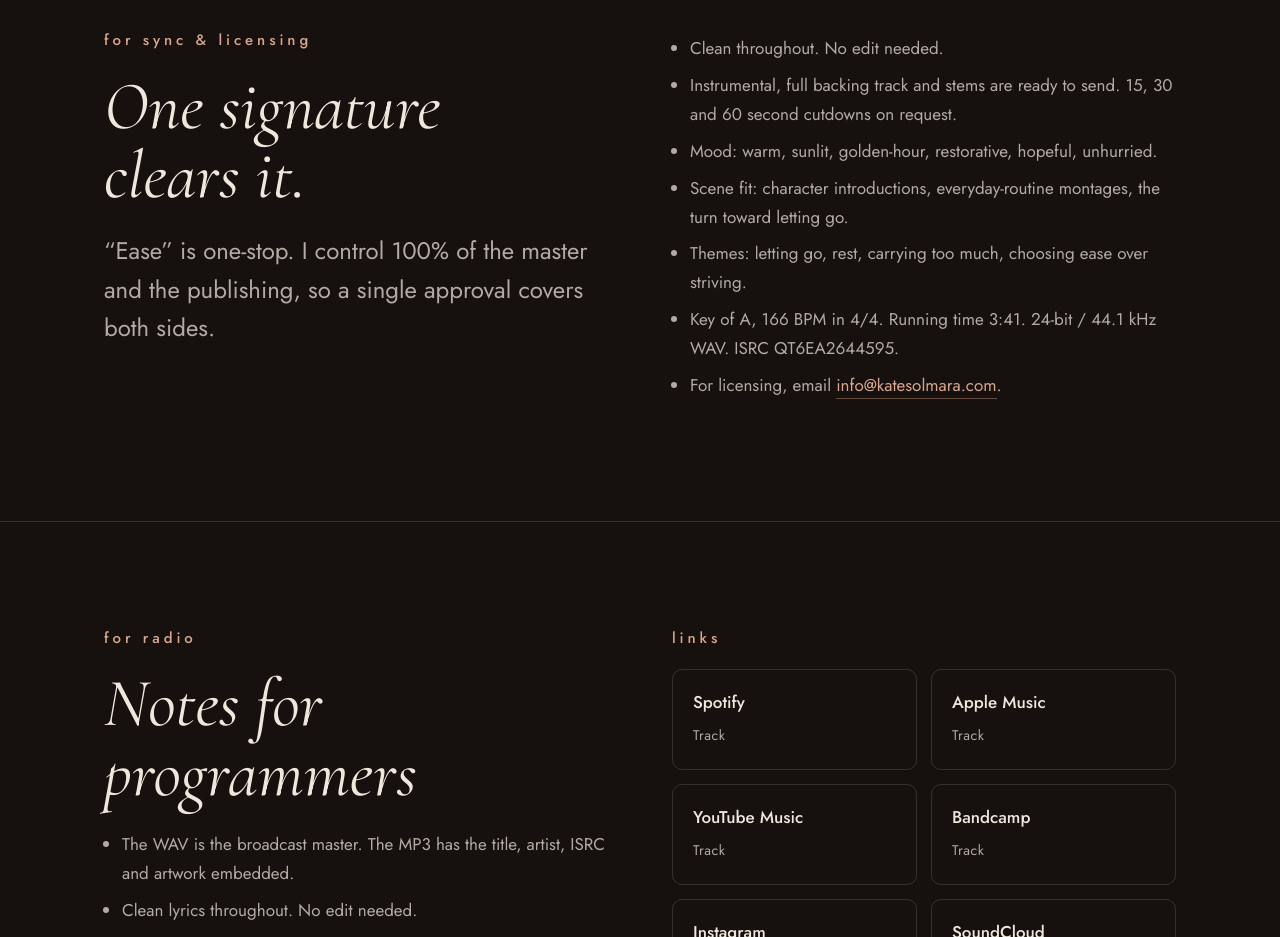
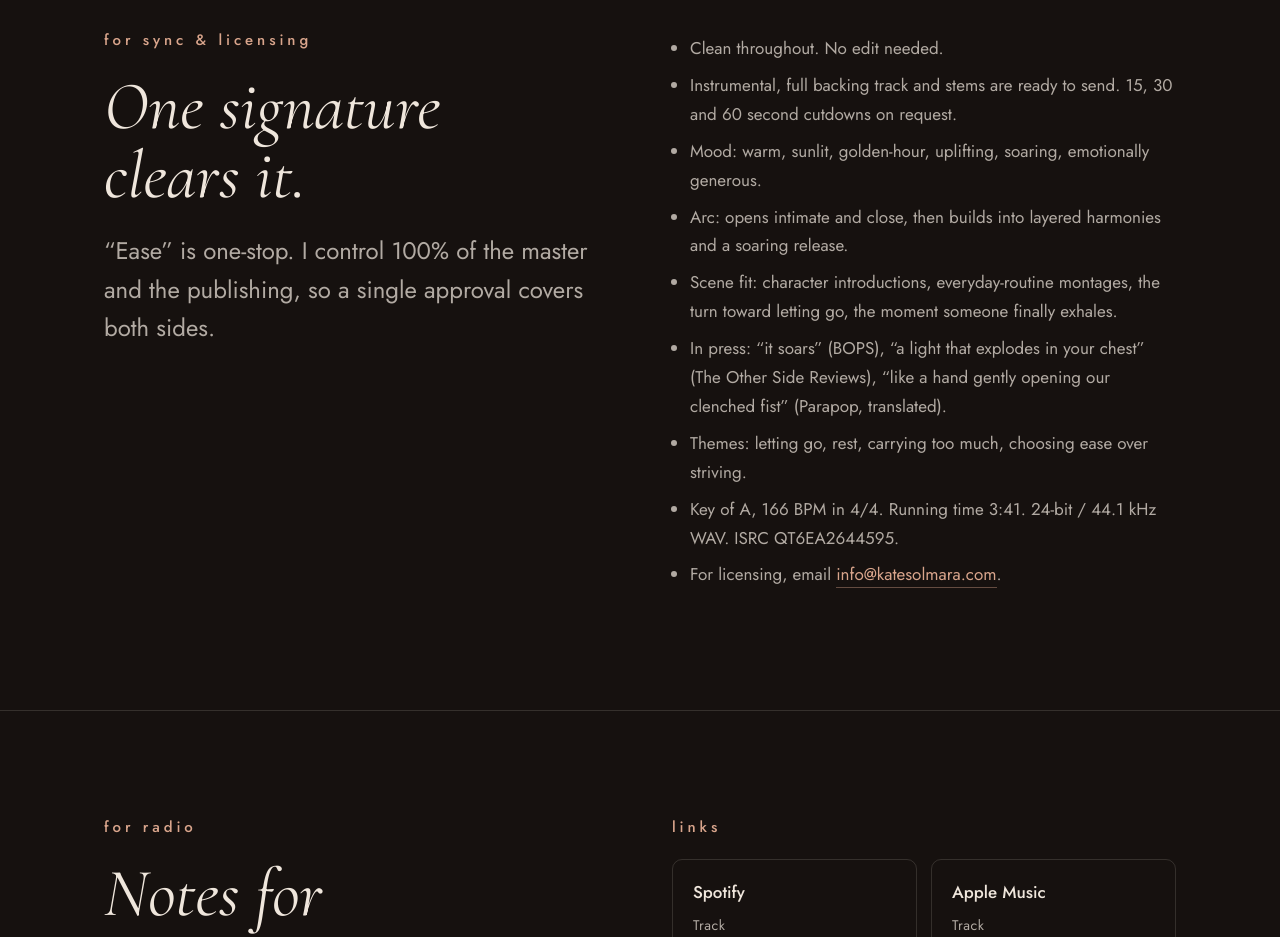
Before and after one commit to katekness/katesolmara.com, a plain HTML site: page press-88d32d/index.html in a window 1280 px wide. Shown: the part 4520-5457 px from the top of the page. Drawn offline with Linux system fonts and the light colour scheme; a script that the page names is missing.

Commit message:
Sync: add the build, press-drawn mood words and scene fit
Co-Authored-By: Claude Opus 5.5 <noreply@anthropic.com>
Claude-Session: https://claude.ai/code/session_015FhWw6Rx53vxoBGzbYeoxd

```diff
--- a/press-88d32d/index.html
+++ b/press-88d32d/index.html
@@ -142,8 +142,10 @@
       <ul class="notes" style="margin-top:6px;padding-left:18px">
         <li>Clean throughout. No edit needed.</li>
         <li>Instrumental, full backing track and stems are ready to send. 15, 30 and 60 second cutdowns on request.</li>
-        <li>Mood: warm, sunlit, golden-hour, restorative, hopeful, unhurried.</li>
-        <li>Scene fit: character introductions, everyday-routine montages, the turn toward letting go.</li>
+        <li>Mood: warm, sunlit, golden-hour, uplifting, soaring, emotionally generous.</li>
+        <li>Arc: opens intimate and close, then builds into layered harmonies and a soaring release.</li>
+        <li>Scene fit: character introductions, everyday-routine montages, the turn toward letting go, the moment someone finally exhales.</li>
+        <li>In press: &ldquo;it soars&rdquo; (BOPS), &ldquo;a light that explodes in your chest&rdquo; (The Other Side Reviews), &ldquo;like a hand gently opening our clenched fist&rdquo; (Parapop, translated).</li>
         <li>Themes: letting go, rest, carrying too much, choosing ease over striving.</li>
         <li>Key of A, 166 BPM in 4/4. Running time 3:41. 24-bit / 44.1 kHz WAV. ISRC QT6EA2644595.</li>
         <li>For licensing, email <a class="textlink" href="mailto:info@katesolmara.com?subject=Ease%20%E2%80%93%20sync%20licensing">info@katesolmara.com</a>.</li>
```
Also changed, not shown: llms.txt.
